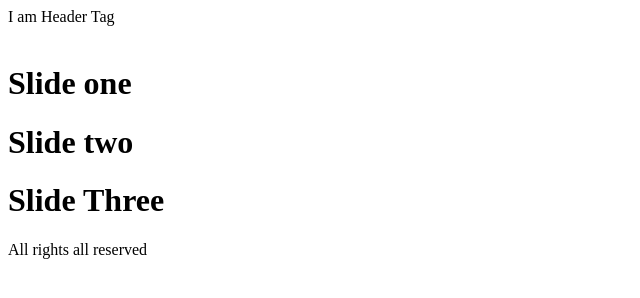
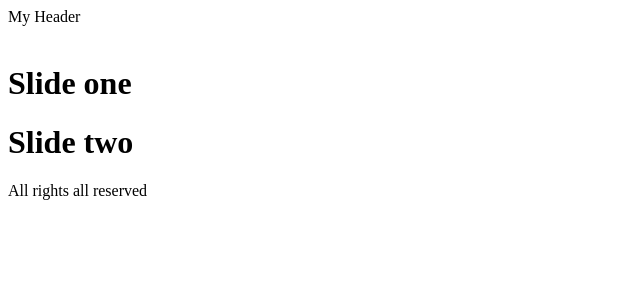
Before and after one commit to AmirAttar99/git-project-one, a plain HTML site: page index.html in a window 1280 px wide. Shown: the whole page, without its empty margins (0-640 px from the left). Drawn offline with Linux system fonts and the light colour scheme.

Commit message:
some changesin dev br

```diff
--- a/index.html
+++ b/index.html
@@ -8,7 +8,7 @@
 </head>
 <body>
     <header>
-        I am Header Tag
+       My  Header
     </header>
     <div class="banner">
       <img src="ss" alt="">
@@ -16,7 +16,7 @@
     <div class="slider">
       <h1>Slide one</h1>
       <h1>Slide two</h1>
-      <h1>Slide Three</h1>
+
     </div>
     <footer>All rights all reserved</footer>
     <script src="script.js"></script>
```
